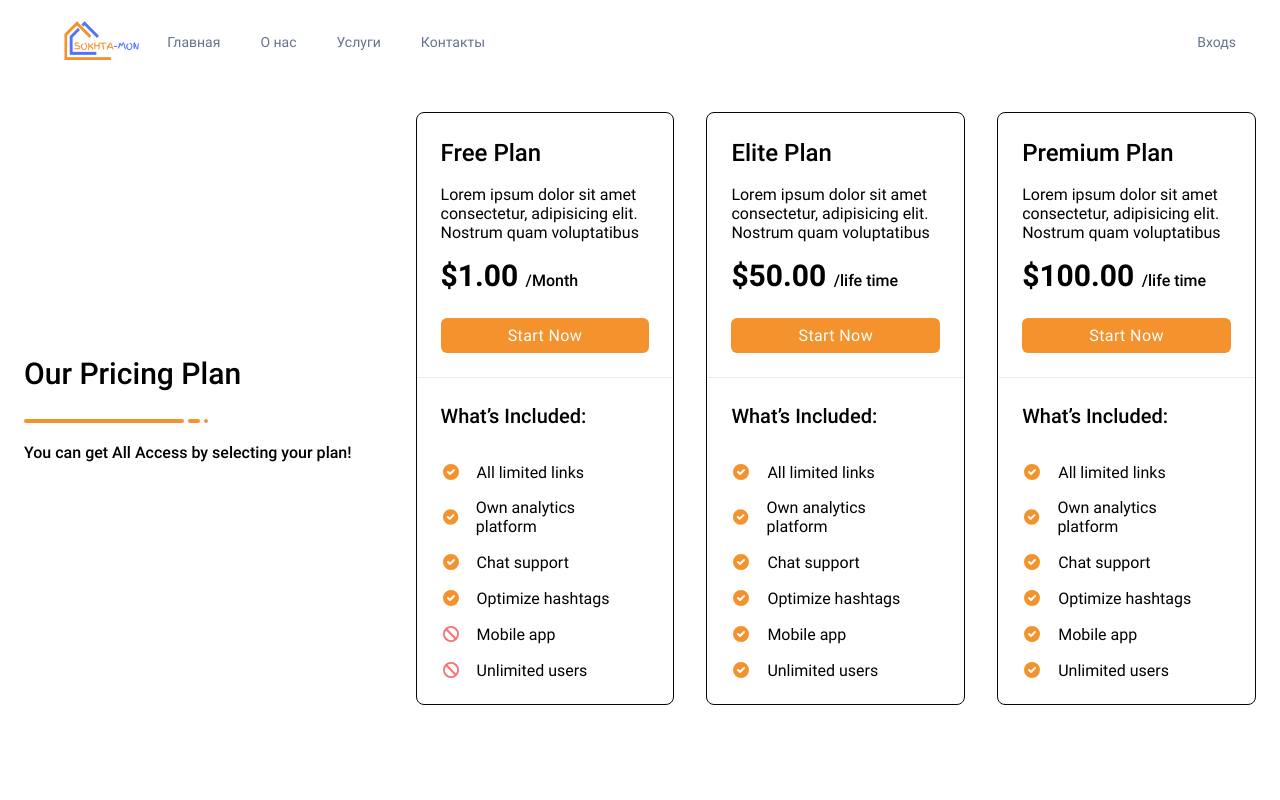
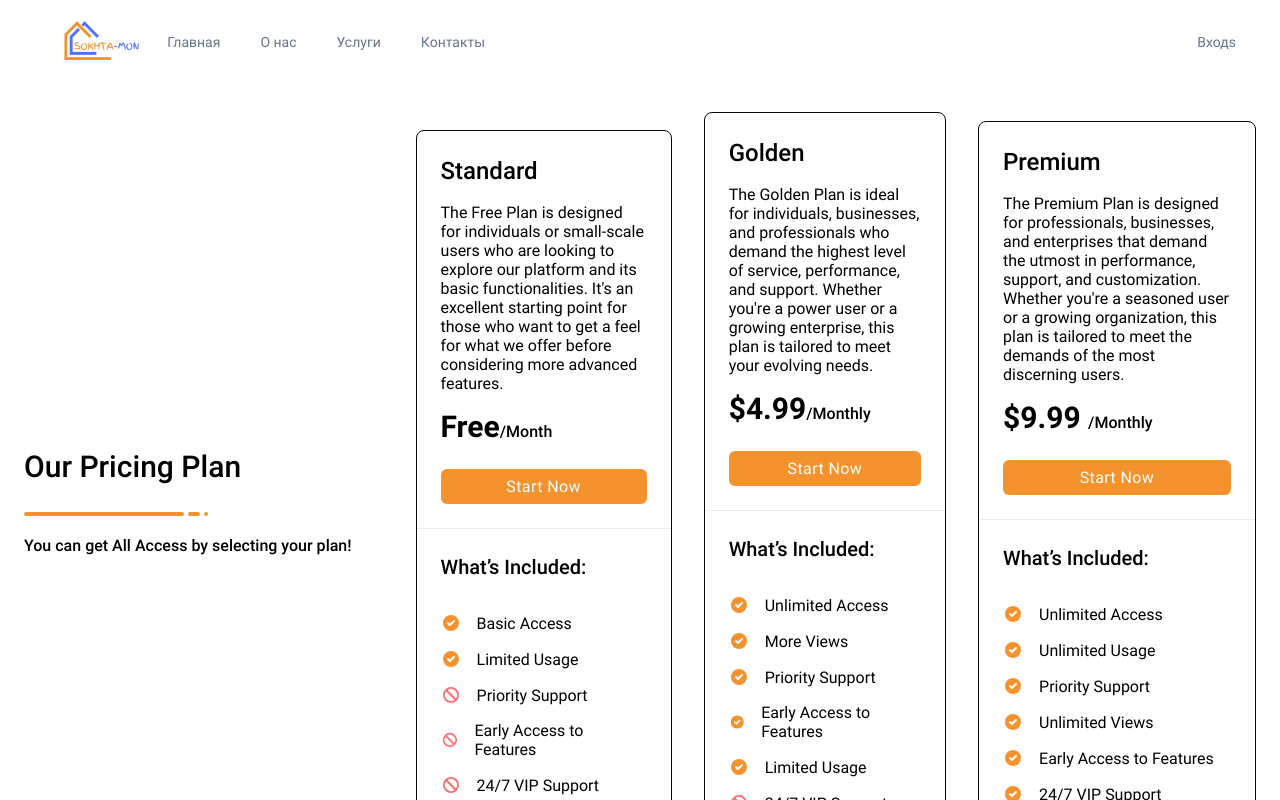
Before and after one commit to shahzaib65/sokhtamon-frontend, a React (Create React App) app: page /subscription in a window 1280 px wide. Shown: the top 800 px of the page. Built offline with nearby package versions, Linux system fonts and the light colour scheme.

Commit message:
subscription is added

```diff
--- a/src/Subscription/index.js
+++ b/src/Subscription/index.js
@@ -66,20 +66,20 @@ const Subscription = () => {
                 <div className="mt-8 space-y-8 md:-mx-4 md:flex md:items-center md:justify-center md:space-y-0 xl:mt-0">
                     <div className="max-w-sm mx-auto border rounded-lg md:mx-4 bg-white-A700_1e border-gray-950">
                         <div className="p-6">
-                            <h1 className="text-xl font-medium  capitalize lg:text-2xl text-white">Free Plan</h1>
+                            <h1 className="text-xl font-medium  capitalize lg:text-2xl text-white">Standard</h1>
 
                             <p className="mt-4  text-white">
-                                Lorem ipsum dolor sit amet consectetur, adipisicing elit. Nostrum quam voluptatibus
+                            The Free Plan is designed for individuals or small-scale users who are looking to explore our platform and its basic functionalities. It's an excellent starting point for those who want to get a feel for what we offer before considering more advanced features.
                             </p>
 
-                            <h2 className="mt-4 text-2xl font-semibold text-white sm:text-3xl dark:text-gray-300">$1.00 <span className="text-base font-medium">/Month</span></h2>
+                            <h2 className="mt-4 text-2xl font-semibold text-white sm:text-3xl dark:text-gray-300">Free<span className="text-base font-medium">/Month</span></h2>
 
                             {/* <p className="mt-1 text-white">
                                 Yearly payment
                             </p> */}
 
                             <button  className="w-full px-4 py-2 mt-6 tracking-wide text-white-A700 capitalize transition-colors duration-300 transform bg-yellow-800 rounded-md hover:bg-yellow-800 focus:outline-none focus:bg-yellow-800 focus:ring focus:ring-yellow-800 focus:ring-opacity-80" onClick={()=>{
-                              makePament(1)
+                              makePament(0)
                             }}>
                                 Start Now
                             </button>
@@ -96,7 +96,7 @@ const Subscription = () => {
                                         <path fill-rule="evenodd" d="M10 18a8 8 0 100-16 8 8 0 000 16zm3.707-9.293a1 1 0 00-1.414-1.414L9 10.586 7.707 9.293a1 1 0 00-1.414 1.414l2 2a1 1 0 001.414 0l4-4z" clip-rule="evenodd" />
                                     </svg>
 
-                                    <span className="mx-4 text-white">All limited links</span>
+                                    <span className="mx-4 text-white">Basic Access</span>
                                 </div>
 
                                 <div className="flex items-center">
@@ -104,23 +104,31 @@ const Subscription = () => {
                                         <path fill-rule="evenodd" d="M10 18a8 8 0 100-16 8 8 0 000 16zm3.707-9.293a1 1 0 00-1.414-1.414L9 10.586 7.707 9.293a1 1 0 00-1.414 1.414l2 2a1 1 0 001.414 0l4-4z" clip-rule="evenodd" />
                                     </svg>
 
-                                    <span className="mx-4 text-white">Own analytics platform</span>
+                                    <span className="mx-4 text-white">Limited Usage</span>
                                 </div>
 
                                 <div className="flex items-center">
-                                    <svg xmlns="http://www.w3.org/2000/svg" className="w-5 h-5 text-yellow-800" viewBox="0 0 20 20" fill="currentColor">
-                                        <path fill-rule="evenodd" d="M10 18a8 8 0 100-16 8 8 0 000 16zm3.707-9.293a1 1 0 00-1.414-1.414L9 10.586 7.707 9.293a1 1 0 00-1.414 1.414l2 2a1 1 0 001.414 0l4-4z" clip-rule="evenodd" />
+                                <svg xmlns="http://www.w3.org/2000/svg" className="w-5 h-5 text-red-400" viewBox="0 0 20 20" fill="currentColor">
+                                        <path fill-rule="evenodd" d="M13.477 14.89A6 6 0 015.11 6.524l8.367 8.368zm1.414-1.414L6.524 5.11a6 6 0 018.367 8.367zM18 10a8 8 0 11-16 0 8 8 0 0116 0z" clip-rule="evenodd" />
                                     </svg>
 
-                                    <span className="mx-4 text-white">Chat support</span>
+                                    <span className="mx-4 text-white">Priority Support</span>
                                 </div>
 
                                 <div className="flex items-center">
-                                    <svg xmlns="http://www.w3.org/2000/svg" className="w-5 h-5 text-yellow-800" viewBox="0 0 20 20" fill="currentColor">
-                                        <path fill-rule="evenodd" d="M10 18a8 8 0 100-16 8 8 0 000 16zm3.707-9.293a1 1 0 00-1.414-1.414L9 10.586 7.707 9.293a1 1 0 00-1.414 1.414l2 2a1 1 0 001.414 0l4-4z" clip-rule="evenodd" />
+                                <svg xmlns="http://www.w3.org/2000/svg" className="w-5 h-5 text-red-400" viewBox="0 0 20 20" fill="currentColor">
+                                        <path fill-rule="evenodd" d="M13.477 14.89A6 6 0 015.11 6.524l8.367 8.368zm1.414-1.414L6.524 5.11a6 6 0 018.367 8.367zM18 10a8 8 0 11-16 0 8 8 0 0116 0z" clip-rule="evenodd" />
                                     </svg>
 
-                                    <span className="mx-4 text-white">Optimize hashtags</span>
+                                    <span className="mx-4 text-white">Early Access to Features</span>
+                                </div>
+
+                                <div className="flex items-center">
+                                <svg xmlns="http://www.w3.org/2000/svg" className="w-5 h-5 text-red-400" viewBox="0 0 20 20" fill="currentColor">
+                                        <path fill-rule="evenodd" d="M13.477 14.89A6 6 0 015.11 6.524l8.367 8.368zm1.414-1.414L6.524 5.11a6 6 0 018.367 8.367zM18 10a8 8 0 11-16 0 8 8 0 0116 0z" clip-rule="evenodd" />
+                                    </svg>
+
+                                    <span className="mx-4 text-white">24/7 VIP Support</span>
                                 </div>
 
                                 <div className="flex items-center">
@@ -128,15 +136,7 @@ const Subscription = () => {
                                         <path fill-rule="evenodd" d="M13.477 14.89A6 6 0 015.11 6.524l8.367 8.368zm1.414-1.414L6.524 5.11a6 6 0 018.367 8.367zM18 10a8 8 0 11-16 0 8 8 0 0116 0z" clip-rule="evenodd" />
                                     </svg>
 
-                                    <span className="mx-4 text-white">Mobile app</span>
-                                </div>
-
-                                <div className="flex items-center">
-                                    <svg xmlns="http://www.w3.org/2000/svg" className="w-5 h-5 text-red-400" viewBox="0 0 20 20" fill="currentColor">
-                                        <path fill-rule="evenodd" d="M13.477 14.89A6 6 0 015.11 6.524l8.367 8.368zm1.414-1.414L6.524 5.11a6 6 0 018.367 8.367zM18 10a8 8 0 11-16 0 8 8 0 0116 0z" clip-rule="evenodd" />
-                                    </svg>
-
-                                    <span className="mx-4 text-white">Unlimited users</span>
+                                    <span className="mx-4 text-white">Early Access to Beta Features</span>
                                 </div>
                             </div>
                         </div>
@@ -144,17 +144,17 @@ const Subscription = () => {
 
                     <div className="max-w-sm mx-auto border rounded-lg md:mx-4 bg-white-A700 border-gray-950">
                         <div className="p-6">
-                            <h1 className="text-xl font-medium  capitalize lg:text-2xl text-white">Elite Plan</h1>
+                            <h1 className="text-xl font-medium  capitalize lg:text-2xl text-white">Golden</h1>
 
                             <p className="mt-4 text-white ">
-                                Lorem ipsum dolor sit amet consectetur, adipisicing elit. Nostrum quam voluptatibus
+                            The Golden Plan is ideal for individuals, businesses, and professionals who demand the highest level of service, performance, and support. Whether you're a power user or a growing enterprise, this plan is tailored to meet your evolving needs.
                             </p>
 
-                            <h2 className="mt-4 text-2xl font-semibold text-white sm:text-3xl ">$50.00 <span className="text-base font-medium">/life time</span></h2>
+                            <h2 className="mt-4 text-2xl font-semibold text-white sm:text-3xl ">$4.99<span className="text-base font-medium">/Monthly</span></h2>
 
 
                             <button  className="w-full px-4 py-2 mt-6 tracking-wide text-white-A700 capitalize transition-colors duration-300 transform bg-yellow-800 rounded-md hover:bg-yellow-800 focus:outline-none focus:bg-yellow-800 focus:ring focus:ring-yellow-800 focus:ring-opacity-80" onClick={()=>{
-                              makePament(50)
+                              makePament(4.99)
                             }}>
                                 Start Now
                             </button>
@@ -171,7 +171,7 @@ const Subscription = () => {
                                         <path fill-rule="evenodd" d="M10 18a8 8 0 100-16 8 8 0 000 16zm3.707-9.293a1 1 0 00-1.414-1.414L9 10.586 7.707 9.293a1 1 0 00-1.414 1.414l2 2a1 1 0 001.414 0l4-4z" clip-rule="evenodd" />
                                     </svg>
 
-                                    <span className="mx-4 text-white">All limited links</span>
+                                    <span className="mx-4 text-white">Unlimited Access</span>
                                 </div>
 
                                 <div className="flex items-center">
@@ -179,7 +179,7 @@ const Subscription = () => {
                                         <path fill-rule="evenodd" d="M10 18a8 8 0 100-16 8 8 0 000 16zm3.707-9.293a1 1 0 00-1.414-1.414L9 10.586 7.707 9.293a1 1 0 00-1.414 1.414l2 2a1 1 0 001.414 0l4-4z" clip-rule="evenodd" />
                                     </svg>
 
-                                    <span className="mx-4 text-white">Own analytics platform</span>
+                                    <span className="mx-4 text-white">More Views</span>
                                 </div>
 
                                 <div className="flex items-center">
@@ -187,7 +187,7 @@ const Subscription = () => {
                                         <path fill-rule="evenodd" d="M10 18a8 8 0 100-16 8 8 0 000 16zm3.707-9.293a1 1 0 00-1.414-1.414L9 10.586 7.707 9.293a1 1 0 00-1.414 1.414l2 2a1 1 0 001.414 0l4-4z" clip-rule="evenodd" />
                                     </svg>
 
-                                    <span className="mx-4 text-white">Chat support</span>
+                                    <span className="mx-4 text-white">Priority Support</span>
                                 </div>
 
                                 <div className="flex items-center">
@@ -195,7 +195,7 @@ const Subscription = () => {
                                         <path fill-rule="evenodd" d="M10 18a8 8 0 100-16 8 8 0 000 16zm3.707-9.293a1 1 0 00-1.414-1.414L9 10.586 7.707 9.293a1 1 0 00-1.414 1.414l2 2a1 1 0 001.414 0l4-4z" clip-rule="evenodd" />
                                     </svg>
 
-                                    <span className="mx-4 text-white">Optimize hashtags</span>
+                                    <span className="mx-4 text-white">Early Access to Features</span>
                                 </div>
 
                                 <div className="flex items-center">
@@ -203,32 +203,41 @@ const Subscription = () => {
                                         <path fill-rule="evenodd" d="M10 18a8 8 0 100-16 8 8 0 000 16zm3.707-9.293a1 1 0 00-1.414-1.414L9 10.586 7.707 9.293a1 1 0 00-1.414 1.414l2 2a1 1 0 001.414 0l4-4z" clip-rule="evenodd" />
                                     </svg>
 
-                                    <span className="mx-4 text-white">Mobile app</span>
+                                    <span className="mx-4 text-white">Limited Usage</span>
                                 </div>
 
                                 <div className="flex items-center">
-                                    <svg xmlns="http://www.w3.org/2000/svg" className="w-5 h-5 text-yellow-800" viewBox="0 0 20 20" fill="currentColor">
-                                        <path fill-rule="evenodd" d="M10 18a8 8 0 100-16 8 8 0 000 16zm3.707-9.293a1 1 0 00-1.414-1.414L9 10.586 7.707 9.293a1 1 0 00-1.414 1.414l2 2a1 1 0 001.414 0l4-4z" clip-rule="evenodd" />
+                                <svg xmlns="http://www.w3.org/2000/svg" className="w-5 h-5 text-red-400" viewBox="0 0 20 20" fill="currentColor">
+                                        <path fill-rule="evenodd" d="M13.477 14.89A6 6 0 015.11 6.524l8.367 8.368zm1.414-1.414L6.524 5.11a6 6 0 018.367 8.367zM18 10a8 8 0 11-16 0 8 8 0 0116 0z" clip-rule="evenodd" />
                                     </svg>
 
-                                    <span className="mx-4 text-white">Unlimited users</span>
+                                    <span className="mx-4 text-white">24/7 VIP Support</span>
                                 </div>
+
+                                <div className="flex items-center">
+                                <svg xmlns="http://www.w3.org/2000/svg" className="w-5 h-5 text-red-400" viewBox="0 0 20 20" fill="currentColor">
+                                        <path fill-rule="evenodd" d="M13.477 14.89A6 6 0 015.11 6.524l8.367 8.368zm1.414-1.414L6.524 5.11a6 6 0 018.367 8.367zM18 10a8 8 0 11-16 0 8 8 0 0116 0z" clip-rule="evenodd" />
+                                    </svg>
+
+                                    <span className="mx-4 text-white">Early Access to Beta Features</span>
+                                </div>
+
                             </div>
                         </div>
                     </div>
 
                     <div className="max-w-sm mx-auto border rounded-lg md:mx-4 bg-white-A700 border-gray-950">
                         <div className="p-6">
-                            <h1 className="text-xl font-medium  capitalize lg:text-2xl text-white">Premium Plan</h1>
+                            <h1 className="text-xl font-medium  capitalize lg:text-2xl text-white">Premium</h1>
 
                             <p className="mt-4 text-white ">
-                                Lorem ipsum dolor sit amet consectetur, adipisicing elit. Nostrum quam voluptatibus
+                            The Premium Plan is designed for professionals, businesses, and enterprises that demand the utmost in performance, support, and customization. Whether you're a seasoned user or a growing organization, this plan is tailored to meet the demands of the most discerning users.
                             </p>
 
-                            <h2 className="mt-4 text-2xl font-semibold text-white sm:text-3xl ">$100.00 <span className="text-base font-medium">/life time</span></h2>
+                            <h2 className="mt-4 text-2xl font-semibold text-white sm:text-3xl ">$9.99 <span className="text-base font-medium">/Monthly</span></h2>
 
                             <button className="w-full px-4 py-2 mt-6 tracking-wide text-white-A700 capitalize transition-colors duration-300 transform bg-yellow-800 rounded-md hover:bg-yellow-800 focus:outline-none focus:bg-yellow-800 focus:ring focus:ring-yellow-800 focus:ring-opacity-80" onClick={()=>{
-                              makePament(100)
+                              makePament(9.99)
                             }}>
                                 Start Now
                             </button>
@@ -245,7 +254,7 @@ const Subscription = () => {
                                         <path fill-rule="evenodd" d="M10 18a8 8 0 100-16 8 8 0 000 16zm3.707-9.293a1 1 0 00-1.414-1.414L9 10.586 7.707 9.293a1 1 0 00-1.414 1.414l2 2a1 1 0 001.414 0l4-4z" clip-rule="evenodd" />
                                     </svg>
 
-                                    <span className="mx-4 text-white">All limited links</span>
+                                    <span className="mx-4 text-white">Unlimited Access</span>
                                 </div>
 
                                 <div className="flex items-center">
@@ -253,7 +262,7 @@ const Subscription = () => {
                                         <path fill-rule="evenodd" d="M10 18a8 8 0 100-16 8 8 0 000 16zm3.707-9.293a1 1 0 00-1.414-1.414L9 10.586 7.707 9.293a1 1 0 00-1.414 1.414l2 2a1 1 0 001.414 0l4-4z" clip-rule="evenodd" />
                                     </svg>
 
-                                    <span className="mx-4 text-white">Own analytics platform</span>
+                                    <span className="mx-4 text-white">Unlimited Usage</span>
                                 </div>
 
                                 <div className="flex items-center">
@@ -261,7 +270,7 @@ const Subscription = () => {
                                         <path fill-rule="evenodd" d="M10 18a8 8 0 100-16 8 8 0 000 16zm3.707-9.293a1 1 0 00-1.414-1.414L9 10.586 7.707 9.293a1 1 0 00-1.414 1.414l2 2a1 1 0 001.414 0l4-4z" clip-rule="evenodd" />
                                     </svg>
 
-                                    <span className="mx-4 text-white">Chat support</span>
+                                    <span className="mx-4 text-white">Priority Support</span>
                                 </div>
 
                                 <div className="flex items-center">
@@ -269,7 +278,7 @@ const Subscription = () => {
                                         <path fill-rule="evenodd" d="M10 18a8 8 0 100-16 8 8 0 000 16zm3.707-9.293a1 1 0 00-1.414-1.414L9 10.586 7.707 9.293a1 1 0 00-1.414 1.414l2 2a1 1 0 001.414 0l4-4z" clip-rule="evenodd" />
                                     </svg>
 
-                                    <span className="mx-4 text-white">Optimize hashtags</span>
+                                    <span className="mx-4 text-white">Unlimited Views</span>
                                 </div>
 
                                 <div className="flex items-center">
@@ -277,7 +286,7 @@ const Subscription = () => {
                                         <path fill-rule="evenodd" d="M10 18a8 8 0 100-16 8 8 0 000 16zm3.707-9.293a1 1 0 00-1.414-1.414L9 10.586 7.707 9.293a1 1 0 00-1.414 1.414l2 2a1 1 0 001.414 0l4-4z" clip-rule="evenodd" />
                                     </svg>
 
-                                    <span className="mx-4 text-white">Mobile app</span>
+                                    <span className="mx-4 text-white">Early Access to Features</span>
                                 </div>
 
                                 <div className="flex items-center">
@@ -285,8 +294,17 @@ const Subscription = () => {
                                         <path fill-rule="evenodd" d="M10 18a8 8 0 100-16 8 8 0 000 16zm3.707-9.293a1 1 0 00-1.414-1.414L9 10.586 7.707 9.293a1 1 0 00-1.414 1.414l2 2a1 1 0 001.414 0l4-4z" clip-rule="evenodd" />
                                     </svg>
 
-                                    <span className="mx-4 text-white">Unlimited users</span>
+                                    <span className="mx-4 text-white">24/7 VIP Support</span>
                                 </div>
+
+                                <div className="flex items-center">
+                                    <svg xmlns="http://www.w3.org/2000/svg" className="w-5 h-5 text-yellow-800" viewBox="0 0 20 20" fill="currentColor">
+                                        <path fill-rule="evenodd" d="M10 18a8 8 0 100-16 8 8 0 000 16zm3.707-9.293a1 1 0 00-1.414-1.414L9 10.586 7.707 9.293a1 1 0 00-1.414 1.414l2 2a1 1 0 001.414 0l4-4z" clip-rule="evenodd" />
+                                    </svg>
+
+                                    <span className="mx-4 text-white">Early Access to Beta Features</span>
+                                </div>
+
                             </div>
                         </div>
                     </div>
```
Also changed, not shown: src/Registration/index.js (added, +11 -0 lines).
